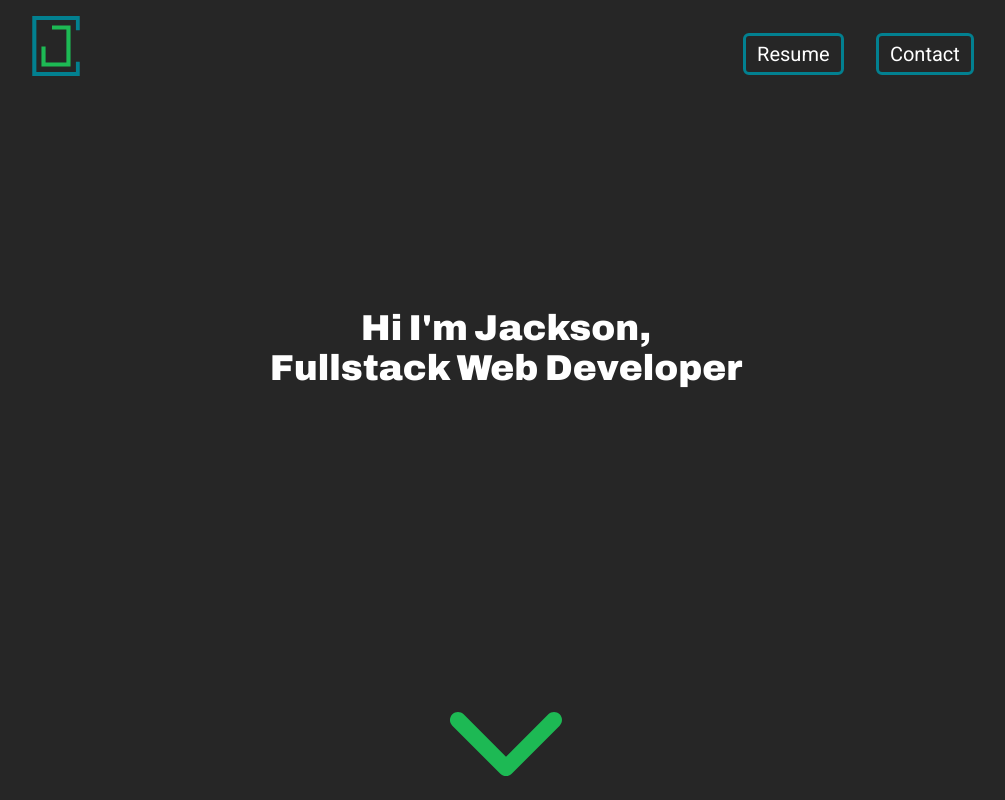
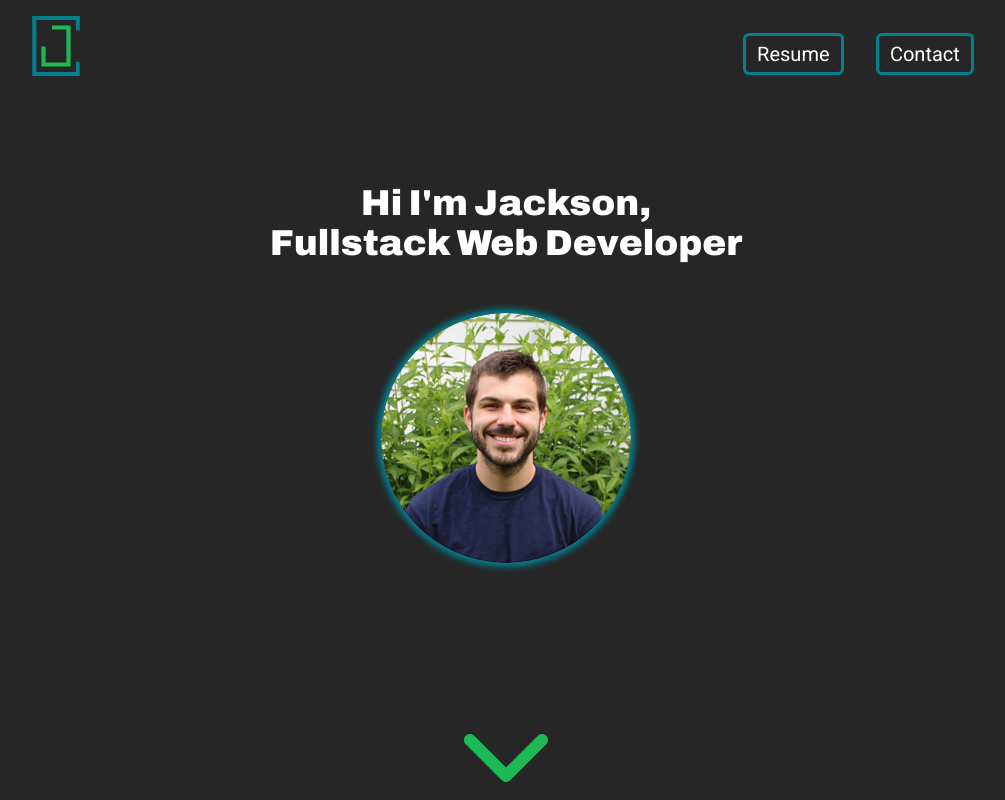
Before and after one commit to jcford2213/portfolio-frontend, a Vue app: page / in a window 1280 px wide. Shown: the top 800 px of the page, without its empty margins (134-1139 px from the left). Built offline with nearby package versions, Linux system fonts and the light colour scheme.

Commit message:
Added profile picture to hero component

```diff
--- a/src/components/heroComponent.vue
+++ b/src/components/heroComponent.vue
@@ -20,6 +20,7 @@ export default {
   <section id=hero-wrapper>
     <div>
       <h1 class="headline">Hi I'm Jackson,<br>Fullstack Web Developer</h1>
+      <img id="profile-headshot" src="project-images/ProfilePic.png" alt="Profile Headshot Image" width="250" height="250">
     </div>
     <span><font-awesome-icon id="fa-chevron" icon="fa-chevron-down" /></span>
   </section>
@@ -37,10 +38,16 @@ export default {
   display: flex;
   flex-direction: column;
   justify-content: center;
+  align-items: center;
 }
 h1 {
   text-align: center;
   margin-bottom: 3.125rem;
+}
+#profile-headshot {
+  border: 0px solid;
+  border-radius: 50%;
+  box-shadow: 0px 0px 6px 4px #028090;
 }
 #hero-wrapper span {
   display: flex;
@@ -65,7 +72,7 @@ h1 {
     font-size: 2.25rem;
   }
   #fa-chevron {
-    font-size: 8rem;
+    font-size: 6rem;
   }
 }
 </style>
```
Also changed, not shown: public/project-images/ProfilePic.png (added).
